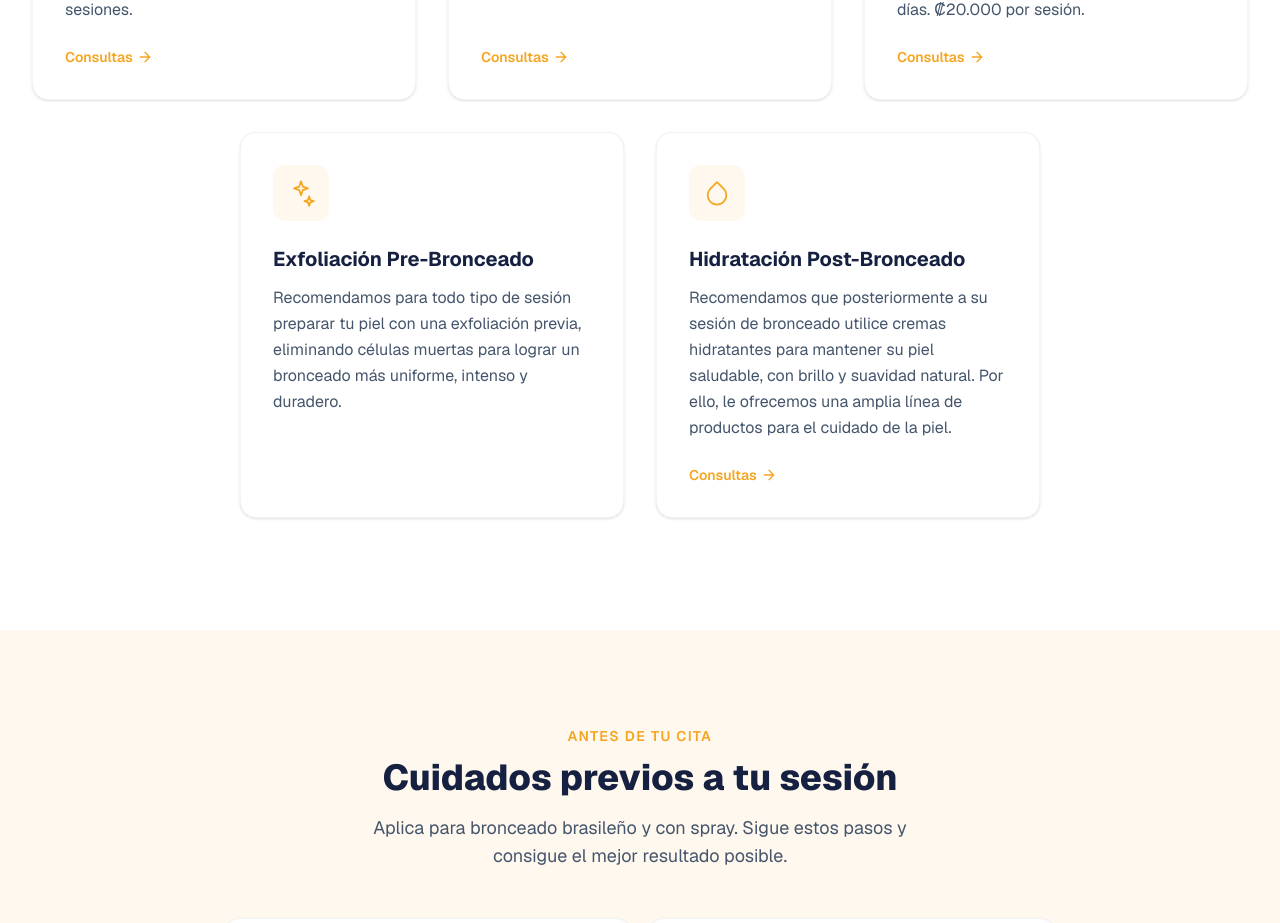
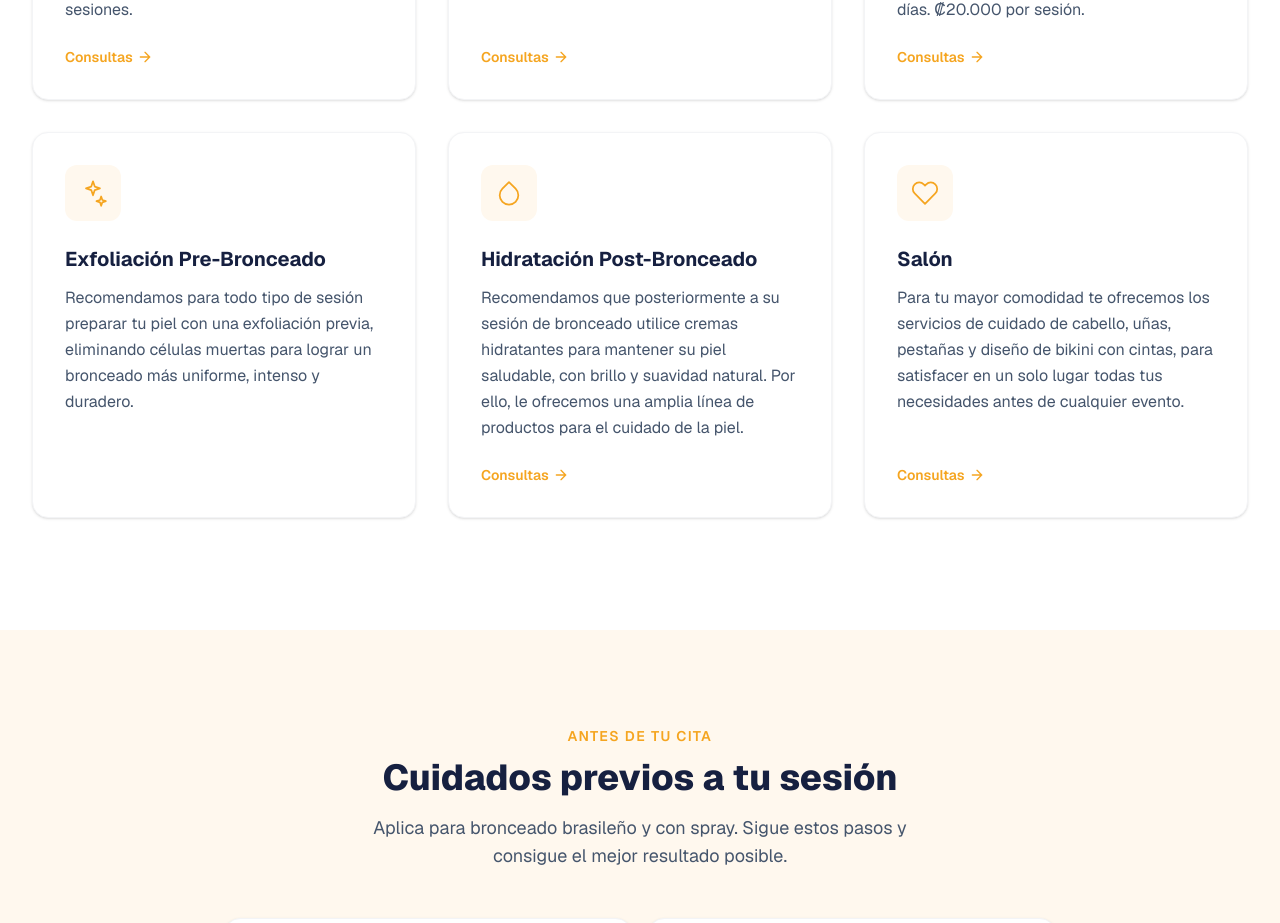
Before and after one commit to luigi198/solaris-bronceado, a Next.js app: page / in a window 1280 px wide. Shown: the part 1751-2674 px from the top of the page. Built offline with nearby package versions, Linux system fonts and the light colour scheme.

Commit message:
feat: add Salón service card

```diff
--- a/src/components/Services.tsx
+++ b/src/components/Services.tsx
@@ -78,7 +78,17 @@ const SERVICES: Service[] = [
       </svg>
     ),
   },
-
+  {
+    title: "Salón",
+    description:
+      "Para tu mayor comodidad te ofrecemos los servicios de cuidado de cabello, uñas, pestañas y diseño de bikini con cintas, para satisfacer en un solo lugar todas tus necesidades antes de cualquier evento.",
+    tag: null,
+    icon: (
+      <svg width="28" height="28" viewBox="0 0 24 24" fill="none" stroke="currentColor" strokeWidth="1.5" strokeLinecap="round" strokeLinejoin="round" aria-hidden="true">
+        <path d="M20.84 4.61a5.5 5.5 0 00-7.78 0L12 5.67l-1.06-1.06a5.5 5.5 0 00-7.78 7.78l1.06 1.06L12 21.23l7.78-7.78 1.06-1.06a5.5 5.5 0 000-7.78z" />
+      </svg>
+    ),
+  },
 
 ];
 
```
